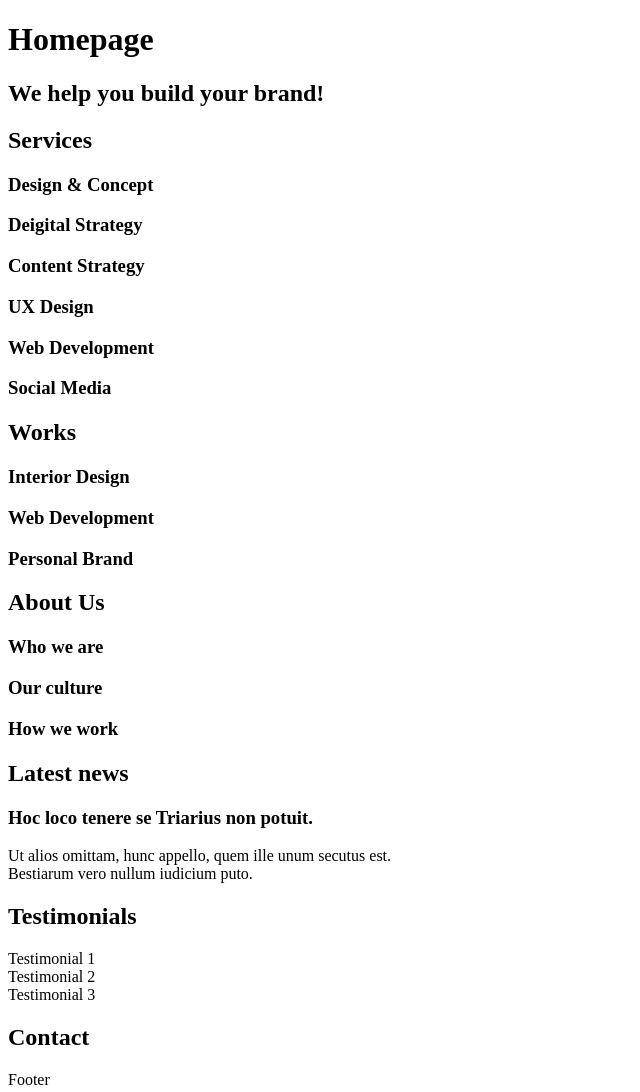
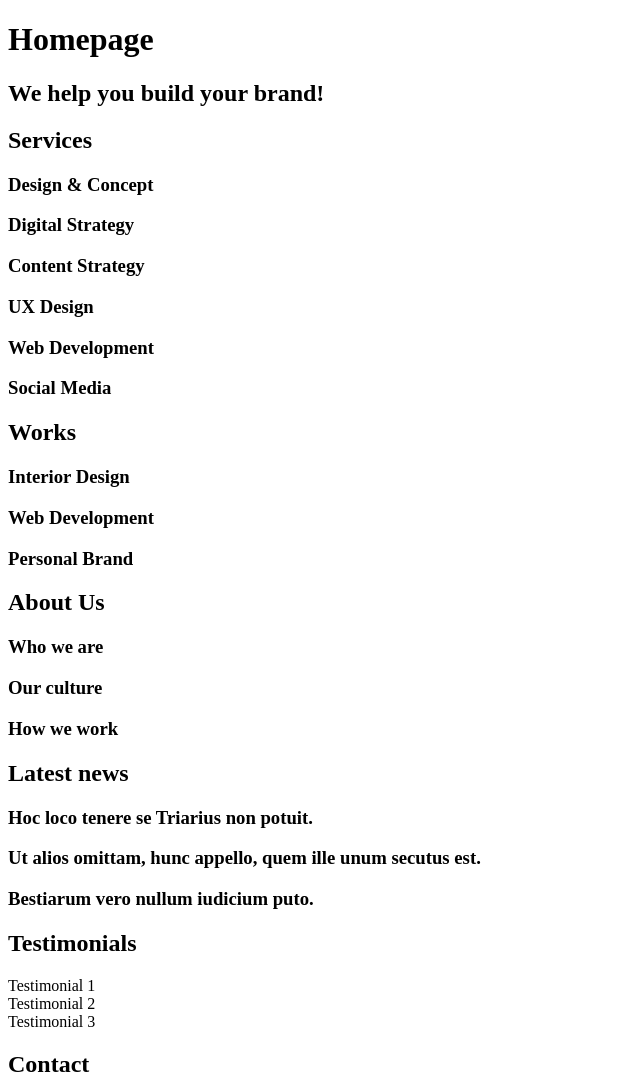
Before and after one commit to GabsMermaid/holbertonschool-web_front_end, a plain HTML site: page 0x00-html_advanced/10-index.html in a window 1280 px wide. Shown: the top 1092 px of the page, without its empty margins (0-640 px from the left). Drawn offline with Linux system fonts and the light colour scheme.

Commit message:
Task 10: Missing tags corrected & Task 11 corrections for checkers

```diff
--- a/0x00-html_advanced/10-index.html
+++ b/0x00-html_advanced/10-index.html
@@ -21,7 +21,7 @@
             <section>
                 <h2>Services</h2>
                 <h3>Design & Concept</h3>
-                <h3>Deigital Strategy</h3>
+                <h3>Digital Strategy</h3>
                 <h3>Content Strategy</h3>
                 <h3>UX Design</h3>
                 <h3>Web Development</h3>
@@ -51,10 +51,10 @@
                     <h3>Hoc loco tenere se Triarius non potuit.</h3>
                 </article>
                 <article>
-                    Ut alios omittam, hunc appello, quem ille unum secutus est.
+                    <h3>Ut alios omittam, hunc appello, quem ille unum secutus est.</h3>
                 </article>
                 <article>
-                    Bestiarum vero nullum iudicium puto.
+                    <h3>Bestiarum vero nullum iudicium puto.</h3>
                 </article>
             </section>
             <section>
```
